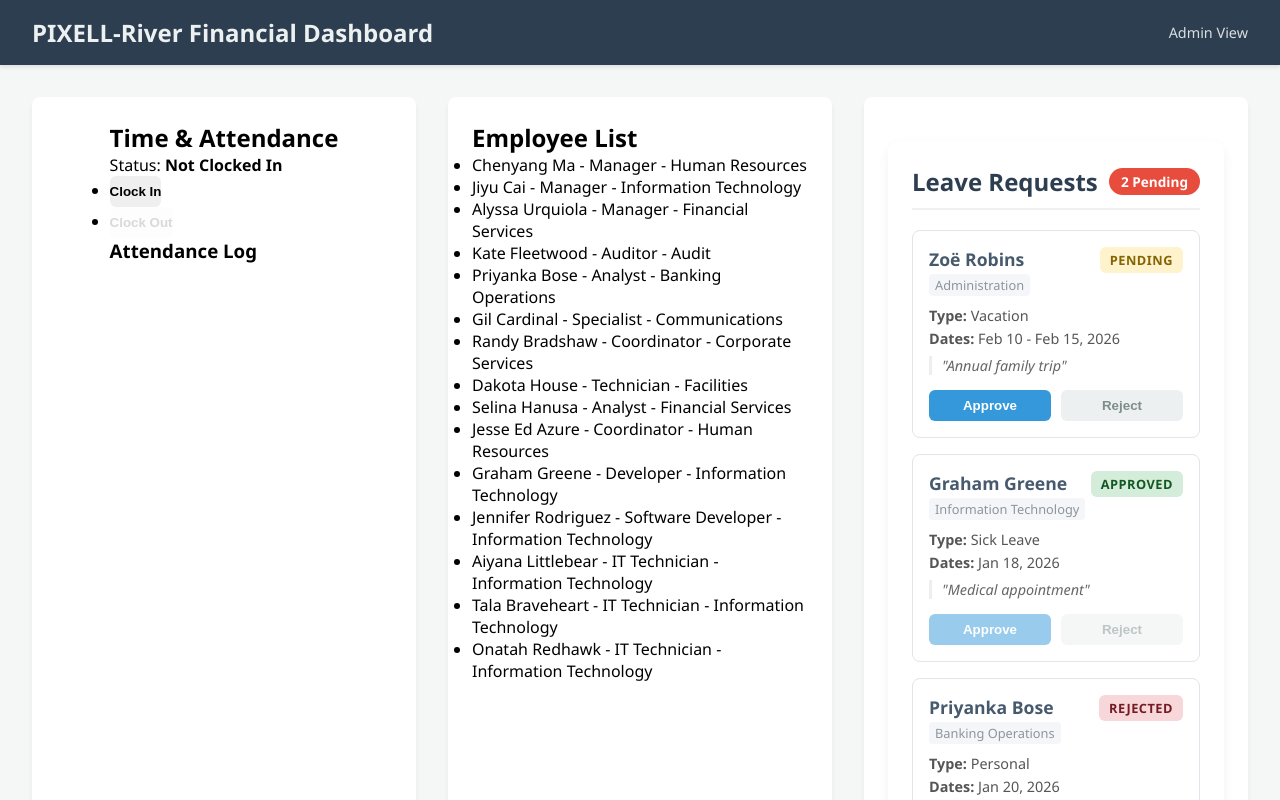
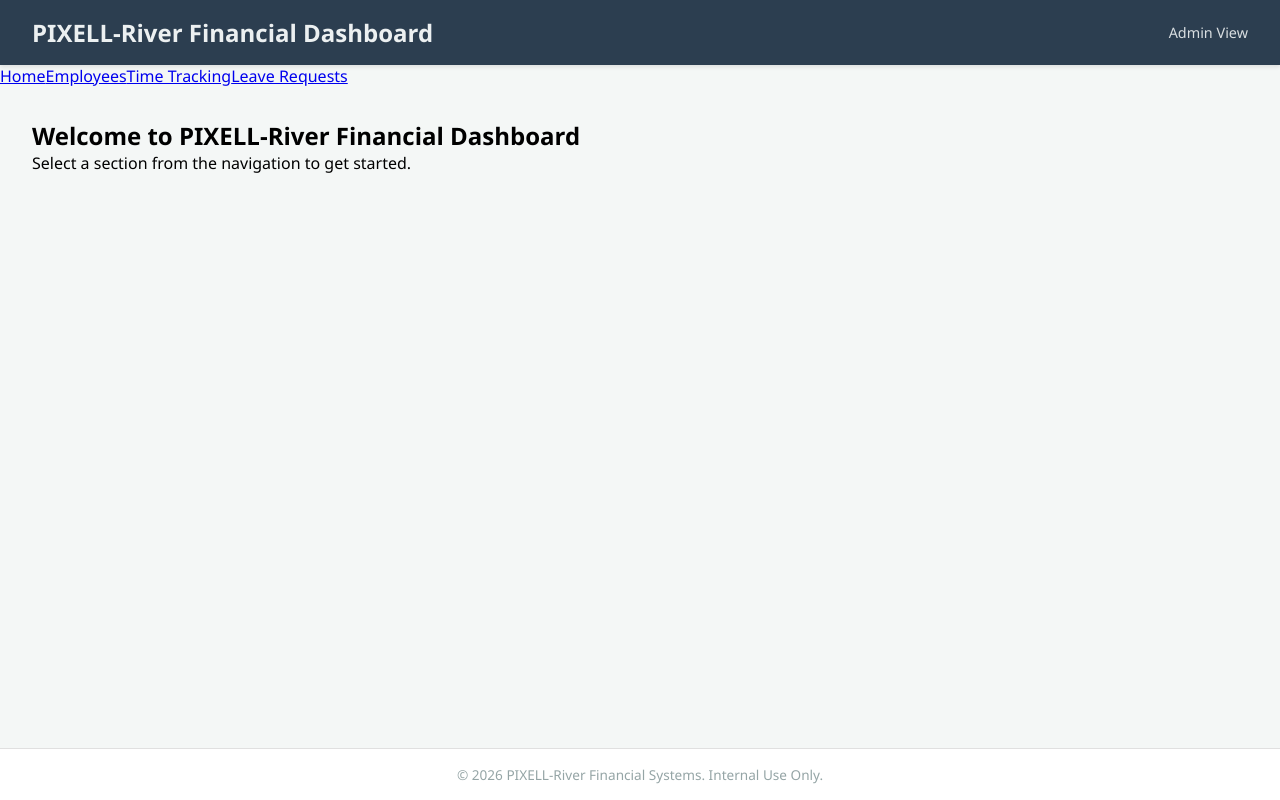
Before and after one commit to rrcf2024jcai/FullStackDev_Group, a React app: page / in a window 1280 px wide. Shown: the top 800 px of the page. Built offline with nearby package versions, Linux system fonts and the light colour scheme; the HTML template or start-up script is replaced by a standard one.

Commit message:
Configure react-router-dom with all pages (T.1)

```diff
--- a/src/App.tsx
+++ b/src/App.tsx
@@ -1,10 +1,13 @@
+import { BrowserRouter, Routes, Route, Link } from "react-router-dom";
 import "./App.css";
-import ClockInOut from "./components/ClockIn-Out_alyssa/ClockInOut";
-import EmployeeList from "./components/component_chenyang/EmployeeList";
-import LeaveRequests from "./components/LeaveRequests_jiyu/LeaveRequests";
+import HomePage from "./pages/HomePage/HomePage";
+import EmployeePage from "./pages/EmployeePage/EmployeePage";
+import TimePage from "./pages/TimePage/TimePage";
+import LeavePage from "./pages/LeavePage/LeavePage";
 
 function App() {
   return (
+    <BrowserRouter>
       <div className="app-container">
         {/* Main Dashboard Header */}
         <header className="main-header">
@@ -12,21 +15,22 @@ function App() {
           <span className="user-info">Admin View</span>
         </header>
 
+        {/* Navigation */}
+        <nav className="main-nav">
+          <Link to="/">Home</Link>
+          <Link to="/employees">Employees</Link>
+          <Link to="/time">Time Tracking</Link>
+          <Link to="/leave">Leave Requests</Link>
+        </nav>
+
+        {/* Routes */}
         <main className="dashboard-content">
-        {/* Widget 1: Time Tracking */}
-        <div className="widget-container">
-          <ClockInOut />
-        </div>
-
-        {/* Widget 2: Employee Directory */}
-        <div className="widget-container">
-          <EmployeeList />
-        </div>
-
-        {/* Widget 3: Leave Management */}
-        <div className="widget-container">
-          <LeaveRequests />
-        </div>
+          <Routes>
+            <Route path="/" element={<HomePage />} />
+            <Route path="/employees" element={<EmployeePage />} />
+            <Route path="/time" element={<TimePage />} />
+            <Route path="/leave" element={<LeavePage />} />
+          </Routes>
         </main>
 
         {/* Footer */}
@@ -34,6 +38,7 @@ function App() {
           <p>&copy; 2026 PIXELL-River Financial Systems. Internal Use Only.</p>
         </footer>
       </div>
+    </BrowserRouter>
   );
 }
 
```
Lines whose indentation alone changed are shown as unchanged.
